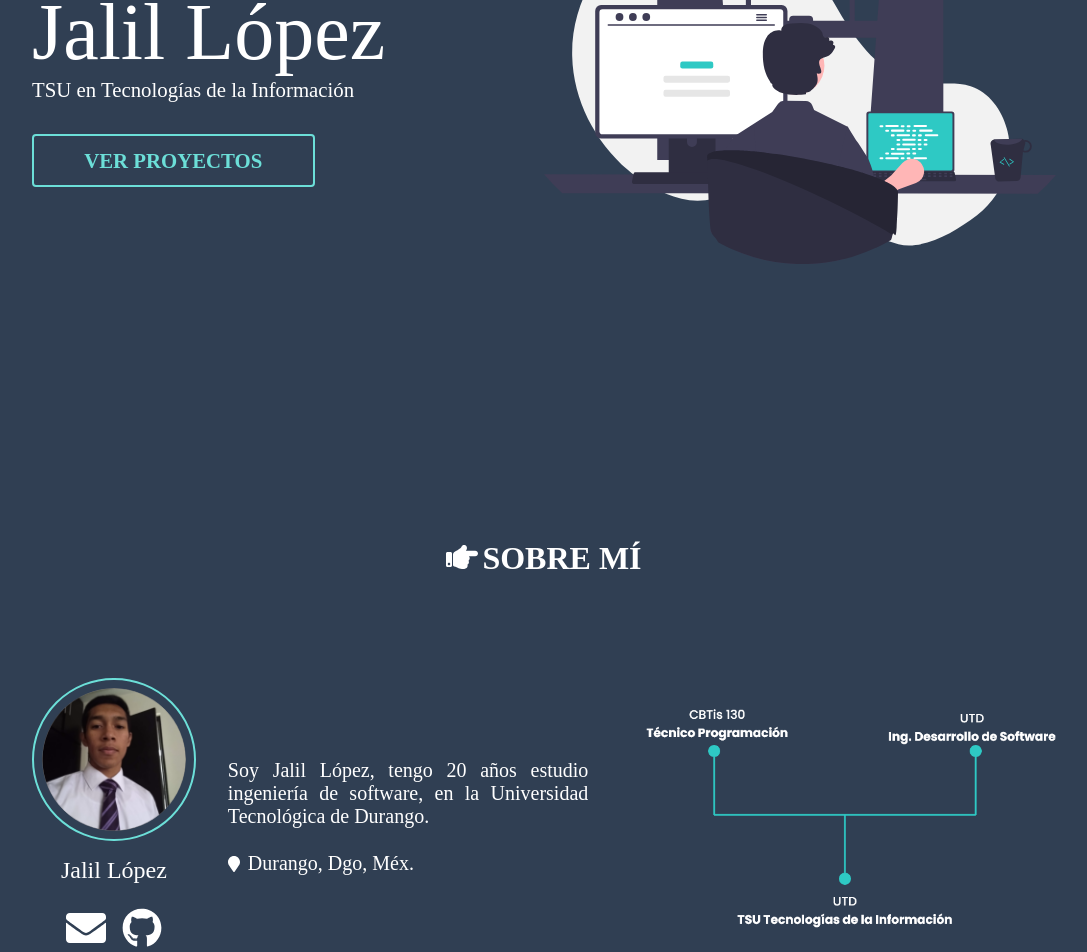
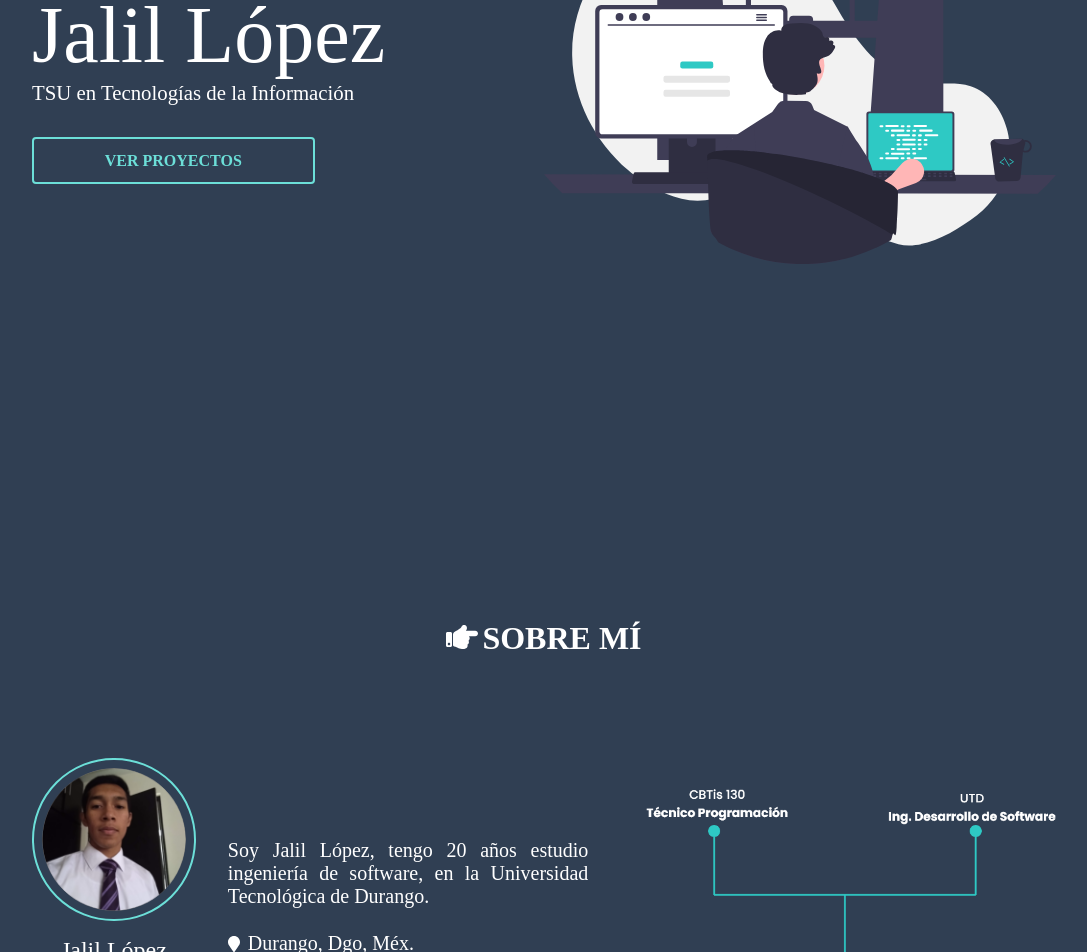
Before and after one commit to JalilManuel23/Portafolio, a React (Create React App) app: page / in a window 1280 px wide. Shown: the part 340-1292 px from the top of the page, without its empty margins (96-1183 px from the left). Built offline with nearby package versions, Linux system fonts and the light colour scheme.

Commit message:
se agregan links a menu y botones

```diff
--- a/src/components/Navbar/Navbar.jsx
+++ b/src/components/Navbar/Navbar.jsx
@@ -30,10 +30,10 @@ export const Navbar = () => {
             <div className={ navClass ? "navbar-links active" : "navbar-links" }>
                 <ul>
                     <li><a href="#">Inicio</a></li>
-                    <li><a href="#">Sobre mi</a></li>
-                    <li><a href="#">Proyectos</a></li>
-                    <li><a href="#">Skills</a></li>
-                    <li><a href="#">Contacto</a></li>
+                    <li><a href="#aboutme">Sobre mi</a></li>
+                    <li><a href="#proyectos">Proyectos</a></li>
+                    <li><a href="#skills">Skills</a></li>
+                    <li><a href="#contacto">Contacto</a></li>
                 </ul>
             </div>
         </nav>
--- a/src/sections/AboutMe/AboutMe.jsx
+++ b/src/sections/AboutMe/AboutMe.jsx
@@ -15,7 +15,7 @@ export const AboutMe = () => {
     }, [])
 
     return (
-        <section className="about-me bg-1">
+        <section id='aboutme' className="about-me bg-1">
             <div className="about-me-content" data-aos="fade-up">
                 <Title text="Sobre mí" />
                 <div className="about-me-info container">
--- a/src/sections/AboutMe/about_me.css
+++ b/src/sections/AboutMe/about_me.css
@@ -1,13 +1,13 @@
 .about-me {
     background-size: cover;
-    min-height: 100vh;
+    /* min-height: 100vh; */
 }
 
 .about-me-content {
     display: flex;
     flex-direction: column;
     align-items: center;
-    padding-top: 5rem;
+    padding-top: 10rem;
 }
 
 .about-me-info {
--- a/src/sections/Contact/Contact.jsx
+++ b/src/sections/Contact/Contact.jsx
@@ -14,7 +14,7 @@ export const Contact = () => {
     }, [])
 
     return (
-        <div className='bg-1'>
+        <div id='contacto' className='bg-1'>
             <div className="container contact" data-aos="fade-up">
                 <Title text="Contacto" />
                 <div className="list-contactInfo">
--- a/src/sections/Header/Header.jsx
+++ b/src/sections/Header/Header.jsx
@@ -22,7 +22,7 @@ export const Header = () => {
                         <h1 className="tit-header animation">Desarrollador-Programador</h1>
                         <h2 className="name animation">Jalil López</h2>
                         <p className='animation'>TSU en Tecnologías de la Información</p>
-                        <p className="btn animation">Ver proyectos</p>
+                        <a href='#proyectos' className="btn animation">Ver proyectos</a>
                     </div>
                     <img className="img-programming animation" src='img/programming.svg' alt="programming" />
                 </div>
--- a/src/sections/Projects/Projects.jsx
+++ b/src/sections/Projects/Projects.jsx
@@ -16,7 +16,7 @@ export const Projects = () => {
     }, [])
 
     return (
-        <section className="projects bg-1">
+        <section id='proyectos' className="projects bg-1">
             <div className="container projects-container" data-aos="fade-up">
                 <Title text="Proyectos" />
                 <Carrousel data = { projects } />
--- a/src/sections/Skills/Skills.jsx
+++ b/src/sections/Skills/Skills.jsx
@@ -16,7 +16,7 @@ export const Skills = () => {
     }, [])
 
     return (
-        <header className="bg-1">
+        <header id='skills' className="bg-1">
             <div className="container skills" data-aos="fade-up">
                 <Title text="Skills" />
                 <div className="list-skills">
```
